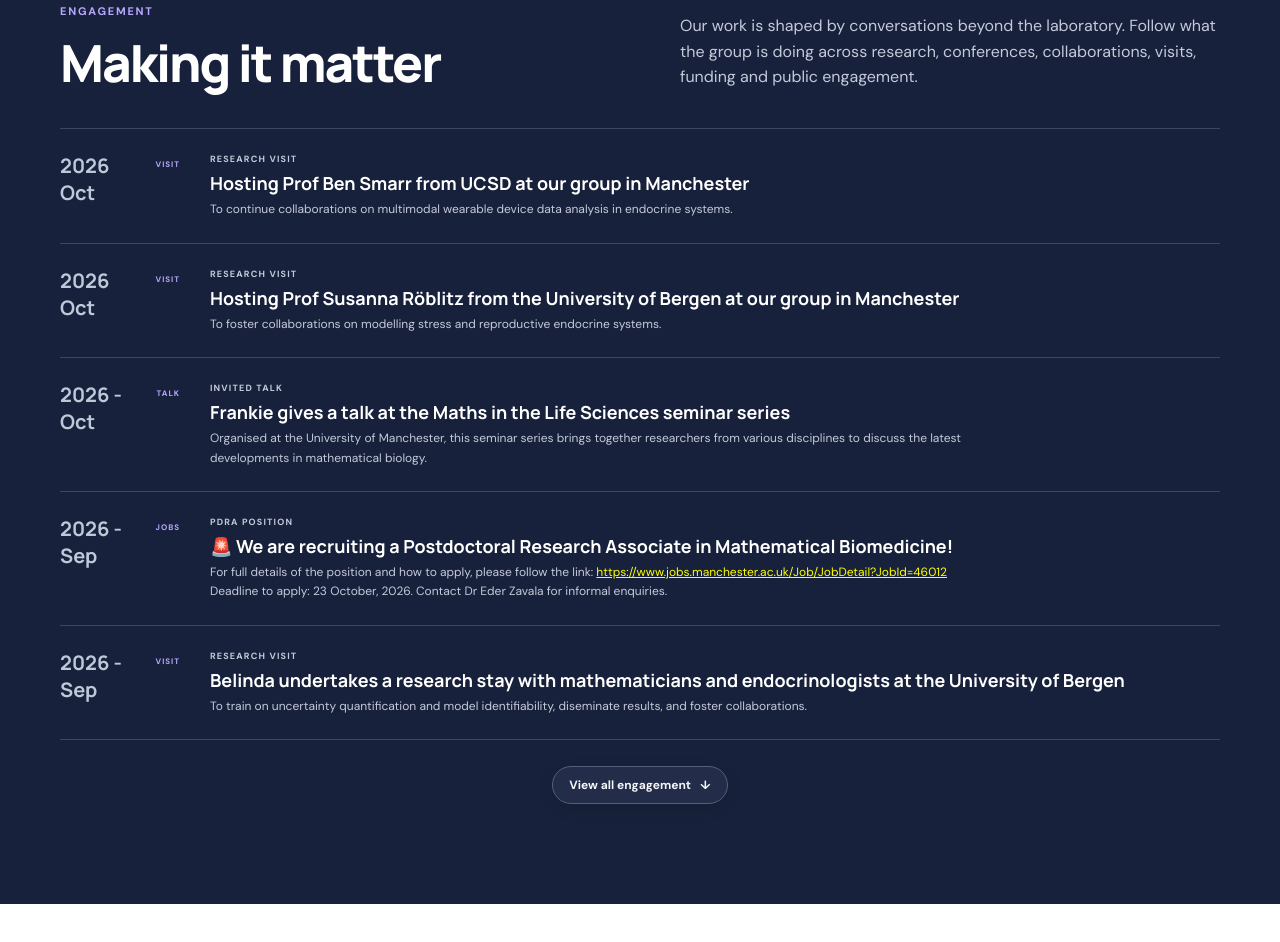
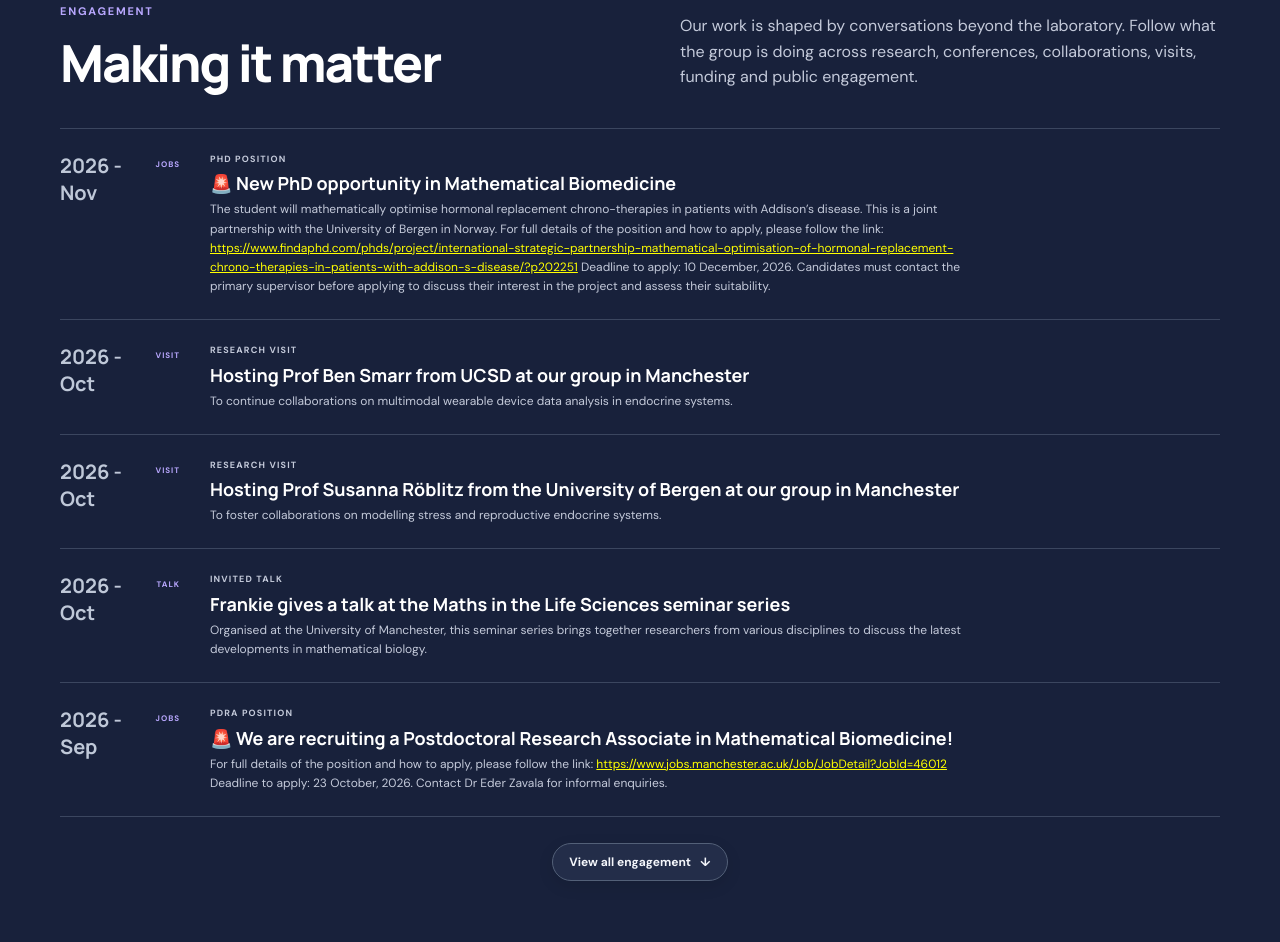
Before and after one commit to ezavala/mbg-lab, a plain HTML site: page index.html in a window 1280 px wide. Shown: the part 4906-5848 px from the top of the page. Drawn offline with Linux system fonts and the light colour scheme; no server answers.

Commit message:
New Engagement item.

```diff
--- a/index.html
+++ b/index.html
@@ -193,12 +193,17 @@
     <div class="engagement-feed">
 
       <article class="engagement-item">
-        <div class="engagement-date"><strong>2026 Oct</strong><span>VISIT</span></div>
+        <div class="engagement-date"><strong>2026 - Nov</strong><span>JOBS</span></div>
+        <div><p class="engagement-type">PhD POSITION</p><h3>🚨 New PhD opportunity in Mathematical Biomedicine</h3><p>The student will mathematically optimise hormonal replacement chrono-therapies in patients with Addison’s disease. This is a joint partnership with the University of Bergen in Norway. For full details of the position and how to apply, please follow the link: <a href="https://www.findaphd.com/phds/project/international-strategic-partnership-mathematical-optimisation-of-hormonal-replacement-chrono-therapies-in-patients-with-addison-s-disease/?p202251" target="_blank" rel="noopener noreferrer" style="text-decoration: underline; color: yellow;">https://www.findaphd.com/phds/project/international-strategic-partnership-mathematical-optimisation-of-hormonal-replacement-chrono-therapies-in-patients-with-addison-s-disease/?p202251</a> Deadline to apply: 10 December, 2026. Candidates must contact the primary supervisor before applying to discuss their interest in the project and assess their suitability.</p></div>
+      </article>
+
+      <article class="engagement-item">
+        <div class="engagement-date"><strong>2026 - Oct</strong><span>VISIT</span></div>
         <div><p class="engagement-type">Research visit</p><h3>Hosting Prof Ben Smarr from UCSD at our group in Manchester</h3><p>To continue collaborations on multimodal wearable device data analysis in endocrine systems.</p></div>
       </article>
 
       <article class="engagement-item">
-        <div class="engagement-date"><strong>2026 Oct</strong><span>VISIT</span></div>
+        <div class="engagement-date"><strong>2026 - Oct</strong><span>VISIT</span></div>
         <div><p class="engagement-type">Research visit</p><h3>Hosting Prof Susanna Röblitz from the University of Bergen at our group in Manchester</h3><p>To foster collaborations on modelling stress and reproductive endocrine systems.</p></div>
       </article>
 
```
